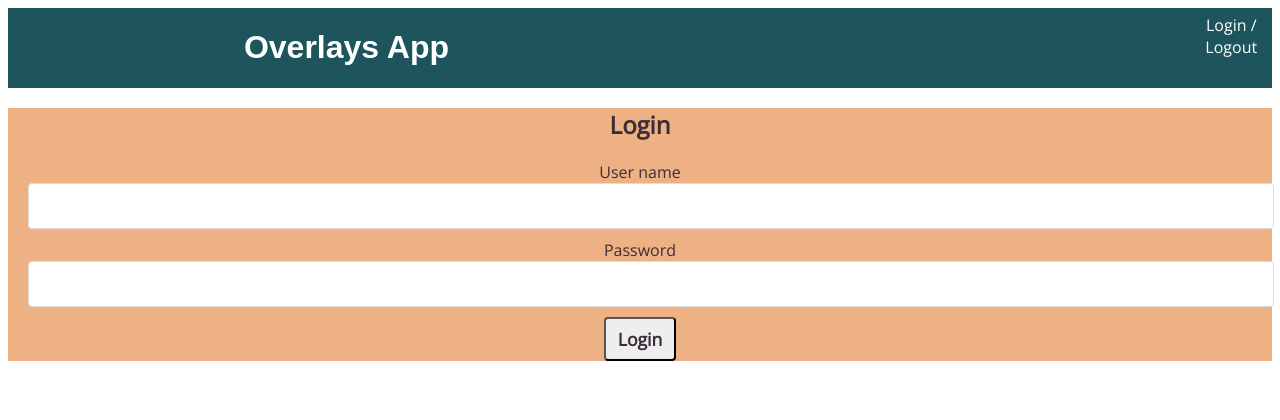
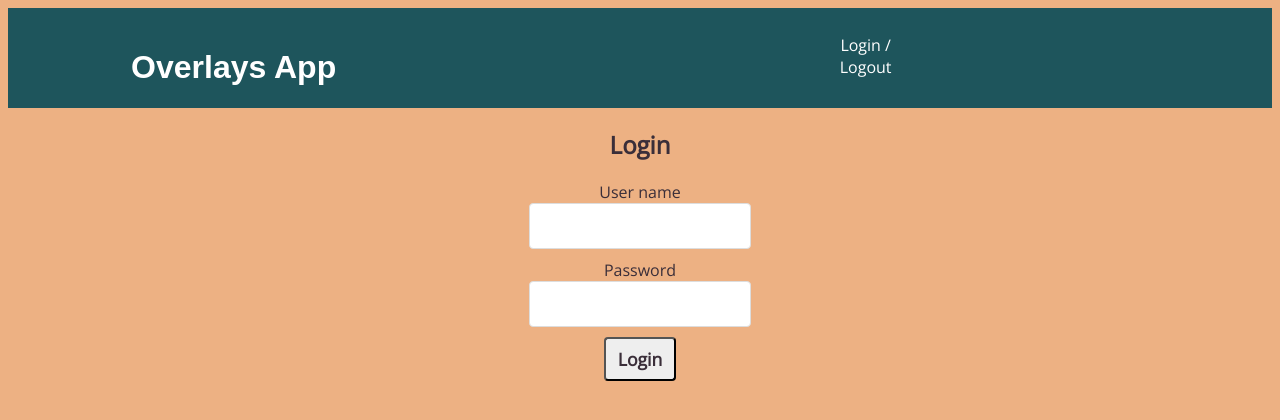
Before and after one commit to kraigwilliams/overlays-app, a React (Create React App) app: page /login in a window 1280 px wide. Shown: the top 420 px of the page. Built offline with nearby package versions, Linux system fonts and the light colour scheme; a web font is replaced by a local one.

Commit message:
change css

```diff
--- a/src/Components/App/App.js
+++ b/src/Components/App/App.js
@@ -24,7 +24,7 @@ class App extends Component{
 
 
     return (
-    <div>
+    <>
 
     <Header />
     <main className='App'>
@@ -79,7 +79,7 @@ class App extends Component{
 </Switch>
 
     </main>
-    </div>
+    </>
   )
 }
 }
--- a/src/Components/Header/header.css
+++ b/src/Components/Header/header.css
@@ -1,21 +1,25 @@
 header{
     display:flex;
-    align-items: baseline;
+    align-items: center;
     justify-content: center;
     background:#1E555C;
-    margin-bottom:10px;
+    padding-top:20px;
+
 }
 #header, .header-color{
-    background:#1E555C !important;
+    background:#1E555C ;
  color:white;
     font-family: 'Coda Caption', sans-serif;
 }
 
 #nav{
     background:#1E555C;
- margin-left:40%;
+ margin-left:30%;
+ margin-right:30%;
 align-self: flex-end;
 }
+
+
 
 @media  only screen and(min-width:768px){
 
--- a/src/Components/Home/Home.css
+++ b/src/Components/Home/Home.css
@@ -5,8 +5,9 @@
 display:flex;
 flex-direction: row;
 justify-content: center;
-padding-top:200px;
-background:#F4D8CD;
+align-items: center;
+border: 2px solid #F4D8CD;
+height:100vh;
 }
 
 .home-left{
--- a/src/Components/Nav/Nav.css
+++ b/src/Components/Nav/Nav.css
@@ -1,4 +1,5 @@
 nav,.nav-color{
+    margin-top:none;
     background:#1E555C;
     margin-bottom:30px;
     color:white;
--- a/src/Components/Register/Register.js
+++ b/src/Components/Register/Register.js
@@ -55,7 +55,7 @@ export default class RegistrationForm extends Component {
         </div> */}
         <div className='user_name'>
           <label htmlFor='RegistrationForm__user_name'>
-            User name <Required />
+           Create User name <Required />
           </label>
           <Input
             name='user_name'
@@ -66,7 +66,7 @@ export default class RegistrationForm extends Component {
         </div>
         <div className='password'>
           <label htmlFor='RegistrationForm__password'>
-            Password <Required />
+           Set Password <Required />
           </label>
           <Input
             name='user_password'
@@ -75,17 +75,7 @@ export default class RegistrationForm extends Component {
             id='RegistrationForm__password'>
           </Input>
         </div>
-        {/* <div className='nick_name'>
-          <label htmlFor='RegistrationForm__nick_name'>
-            Nickname
-          </label>
-          <Input
-            name='nick_name'
-            type='text'
-            required
-            id='RegistrationForm__nick_name'>
-          </Input>
-        </div> */}
+
         <Button type='submit'>
           Register
         </Button>
--- a/src/Components/Utils/Utils.css
+++ b/src/Components/Utils/Utils.css
@@ -9,9 +9,11 @@
     display: block;
     font-size: 1.1em;
     margin-bottom: 10px;
+    margin-left:auto;
+    margin-right:auto;
     padding: 10px;
     text-align: left;
-    width: 100%;
+    width: 200px;
     border-radius: 4px;
   }
 
--- a/src/index.css
+++ b/src/index.css
@@ -17,8 +17,19 @@ a:hover{
 }
 
 .App{
+  height:100vh;
   background: #EDB183;
   margin-left:auto;
   margin-right:auto;
+  margin-bottom:none;
 
 }
+
+body{
+  height:100vh;
+}
+
+html{
+  height:100vh;
+  background: #EDB183;
+}
```
